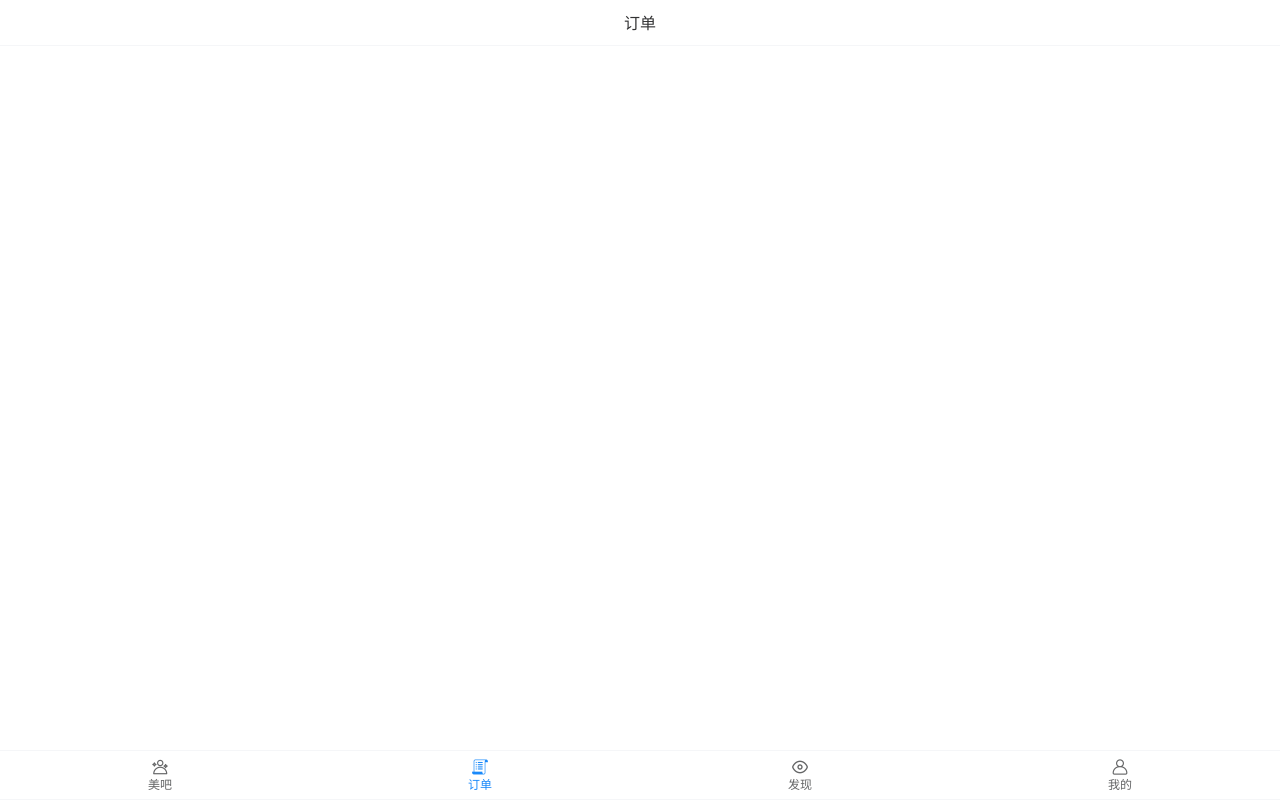
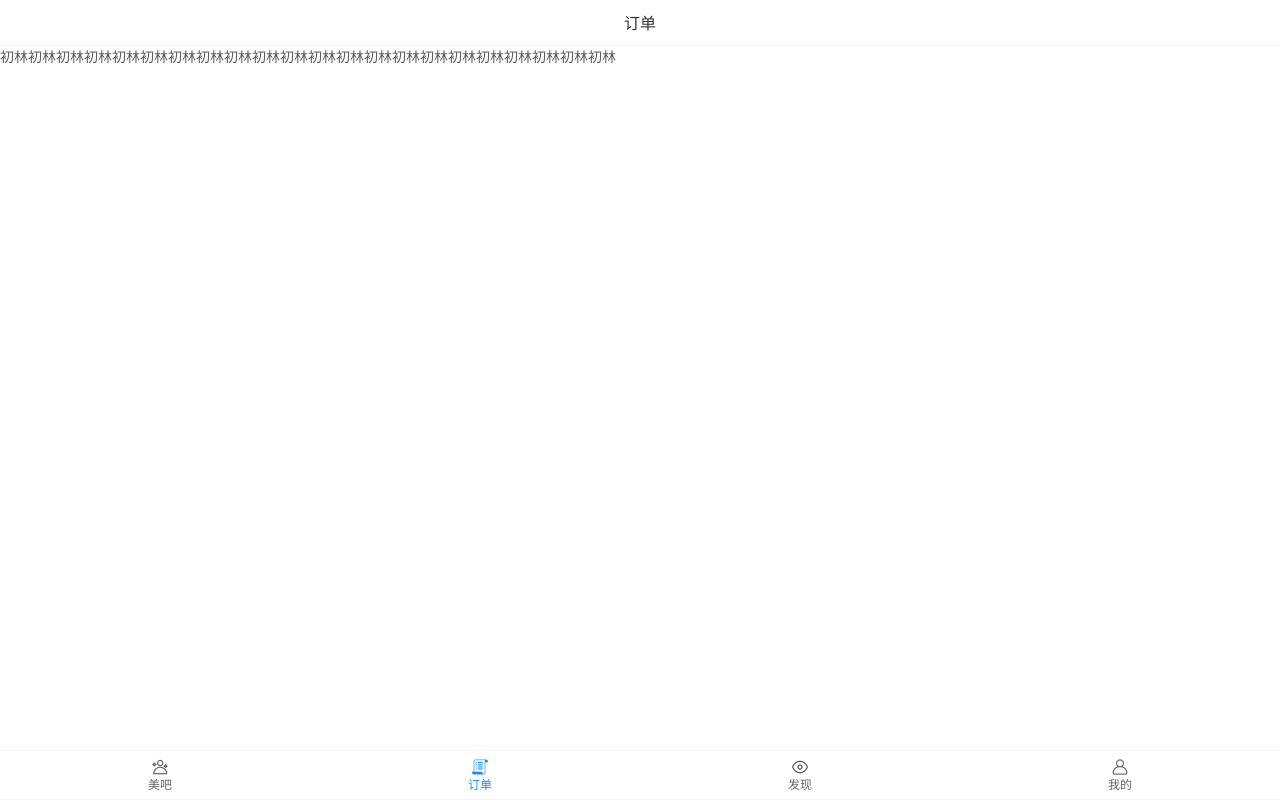
Before and after one commit to caoyuanqingqing/beauty, a Vue app: page /order in a window 1280 px wide. Built offline with nearby package versions, Linux system fonts and the light colour scheme.

Commit message:
斗地主

```diff
--- a/src/views/Order/Order.vue
+++ b/src/views/Order/Order.vue
@@ -3,6 +3,7 @@
         <van-nav-bar
             title="订单"
         />
+        初林初林初林初林初林初林初林初林初林初林初林初林初林初林初林初林初林初林初林初林初林初林
     </div>
 </template>
 
```
